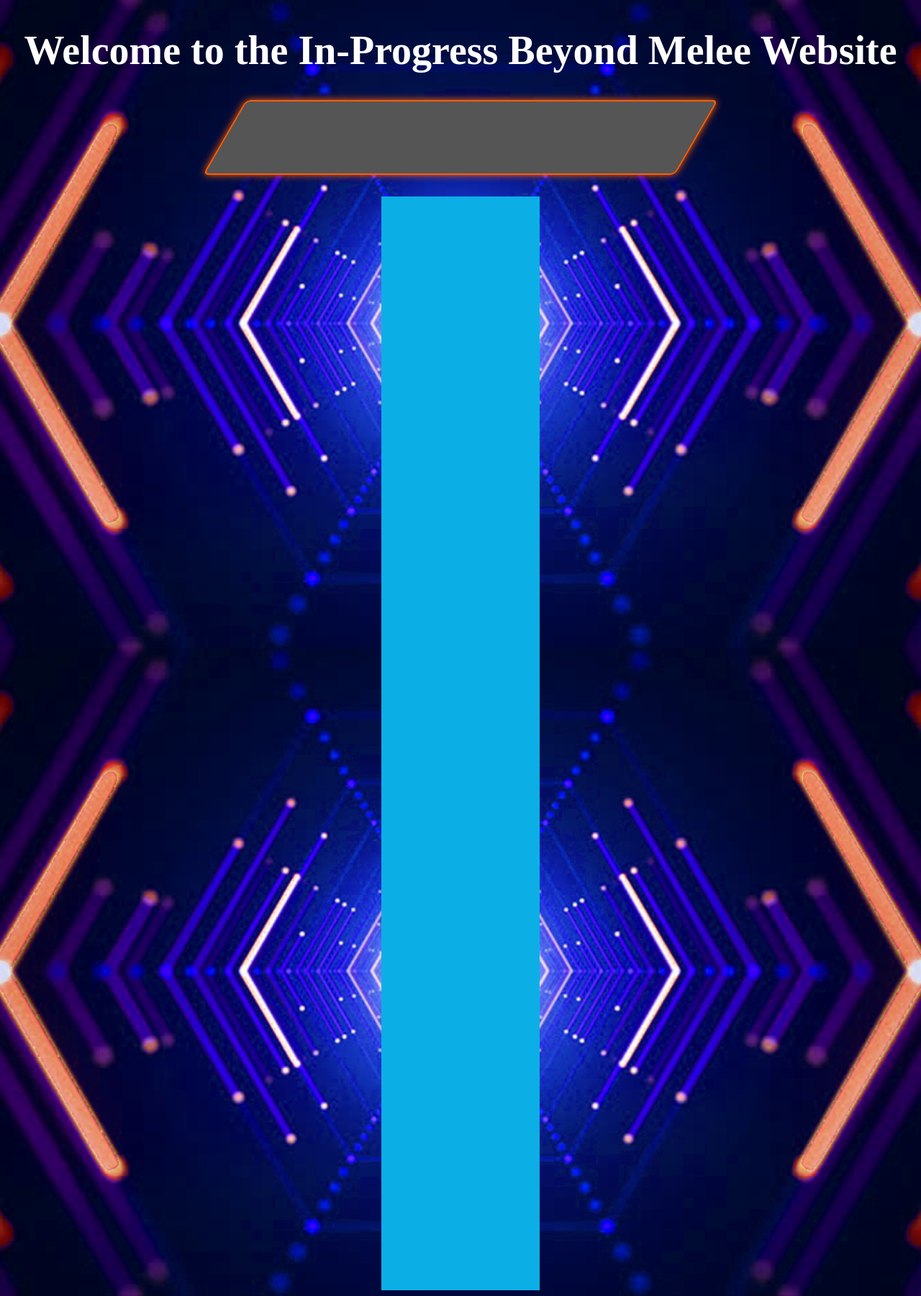
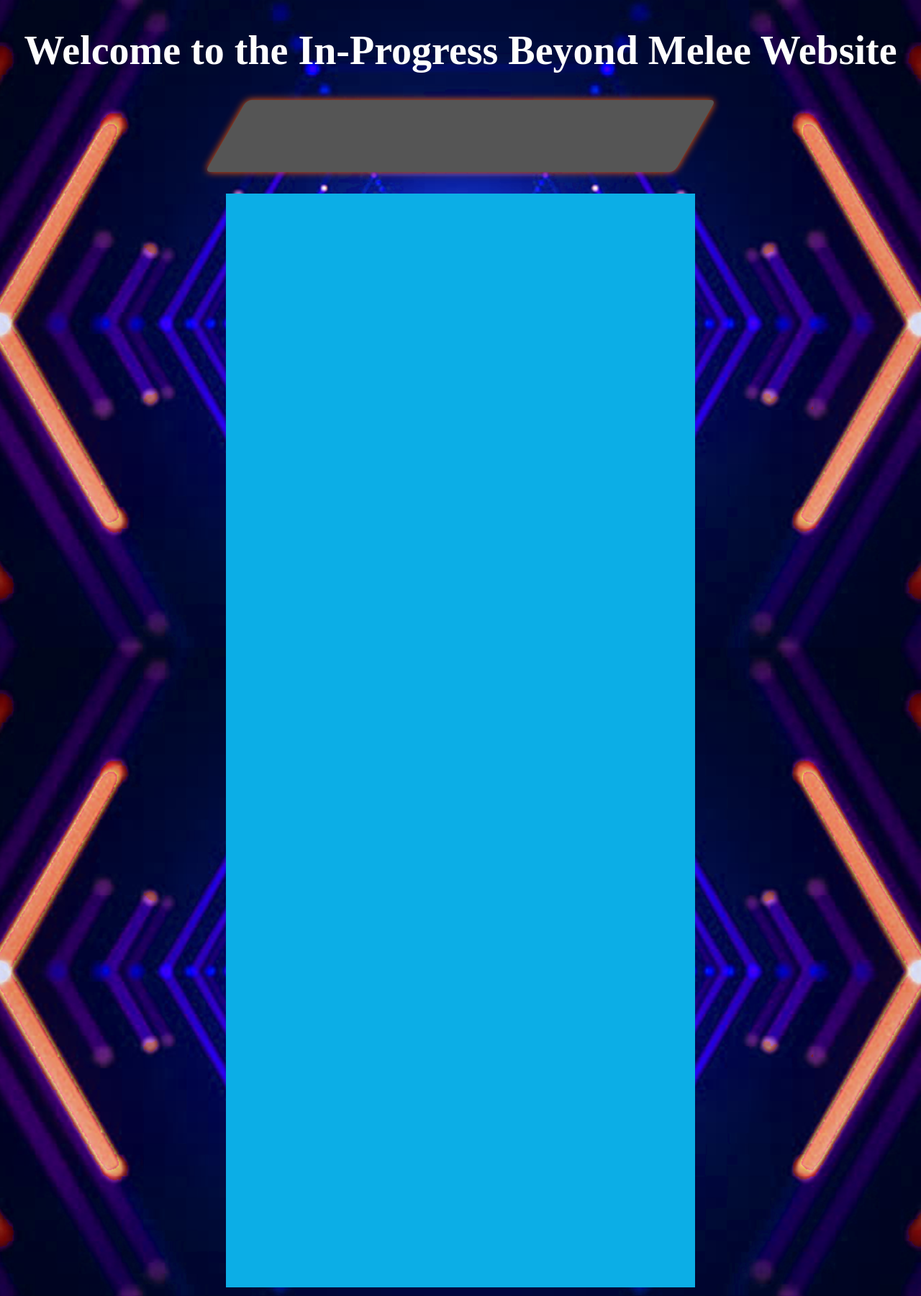
Before and after one commit to BeyondMelee/BeyondMelee.github.io, a Jekyll site: the page built from index.html, in a window 1280 px wide. Shown: the whole page at 72% size. Built offline with Jekyll 4.4.1, drawn with Linux system fonts in a browser that asks for light colours.

Commit message:
reactive border sizes

```diff
--- a/css/style.css
+++ b/css/style.css
@@ -39,7 +39,7 @@
 }
 
 .glowing-border {
-    border: 2px solid #ff5e00;
+    border: 1% solid #ff5e00;
     border-radius: 7px;
     outline: none;
     box-shadow: 0 0 10px #ff5e00;
--- a/index.html
+++ b/index.html
@@ -15,6 +15,6 @@
 
     </div>
 
-    <div class="center-div" style="width:200px;height:1500px;background-color: #0caee6">
+    <div class="center-div" style="width:50%;height:1500px;background-color: #0caee6">
     </div>
 </body>
```
